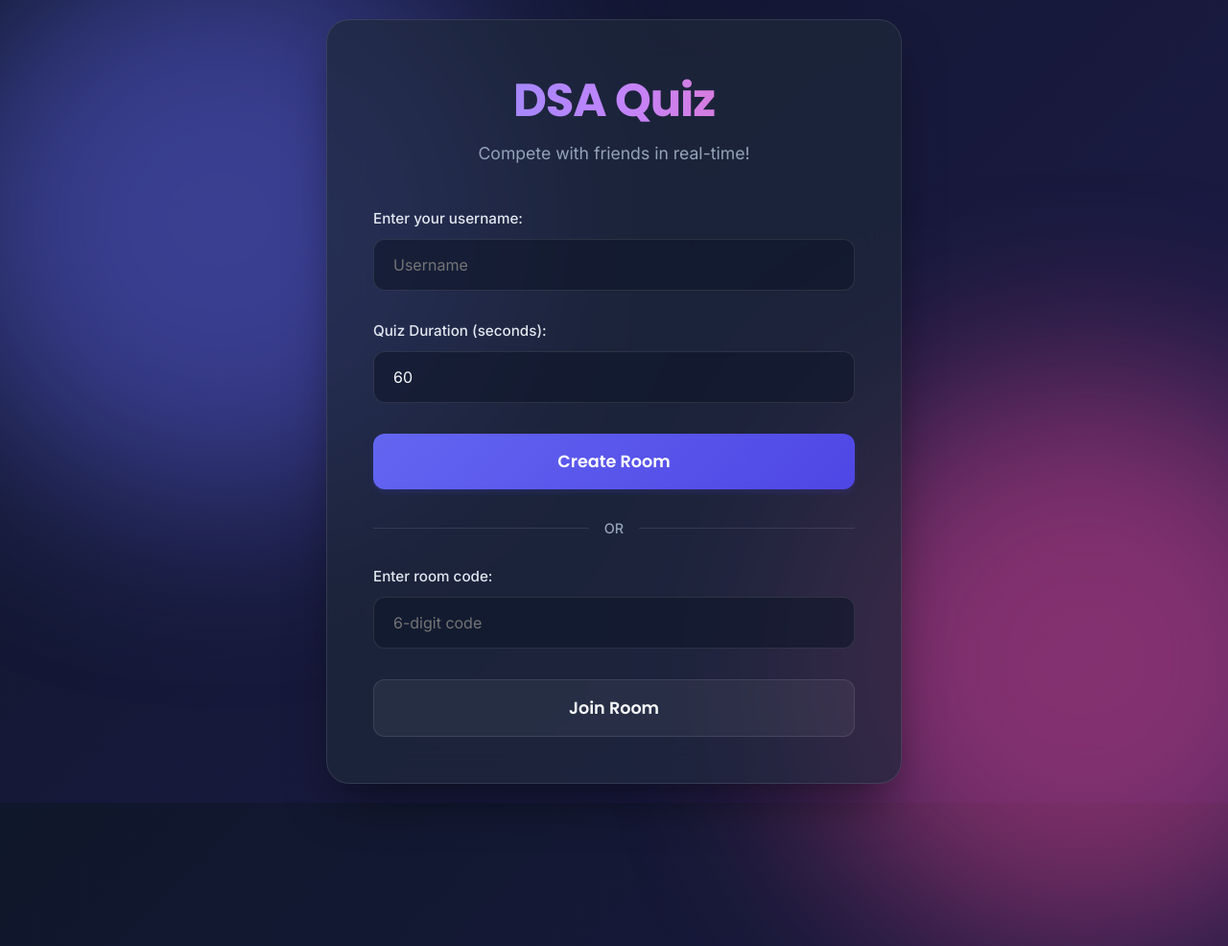
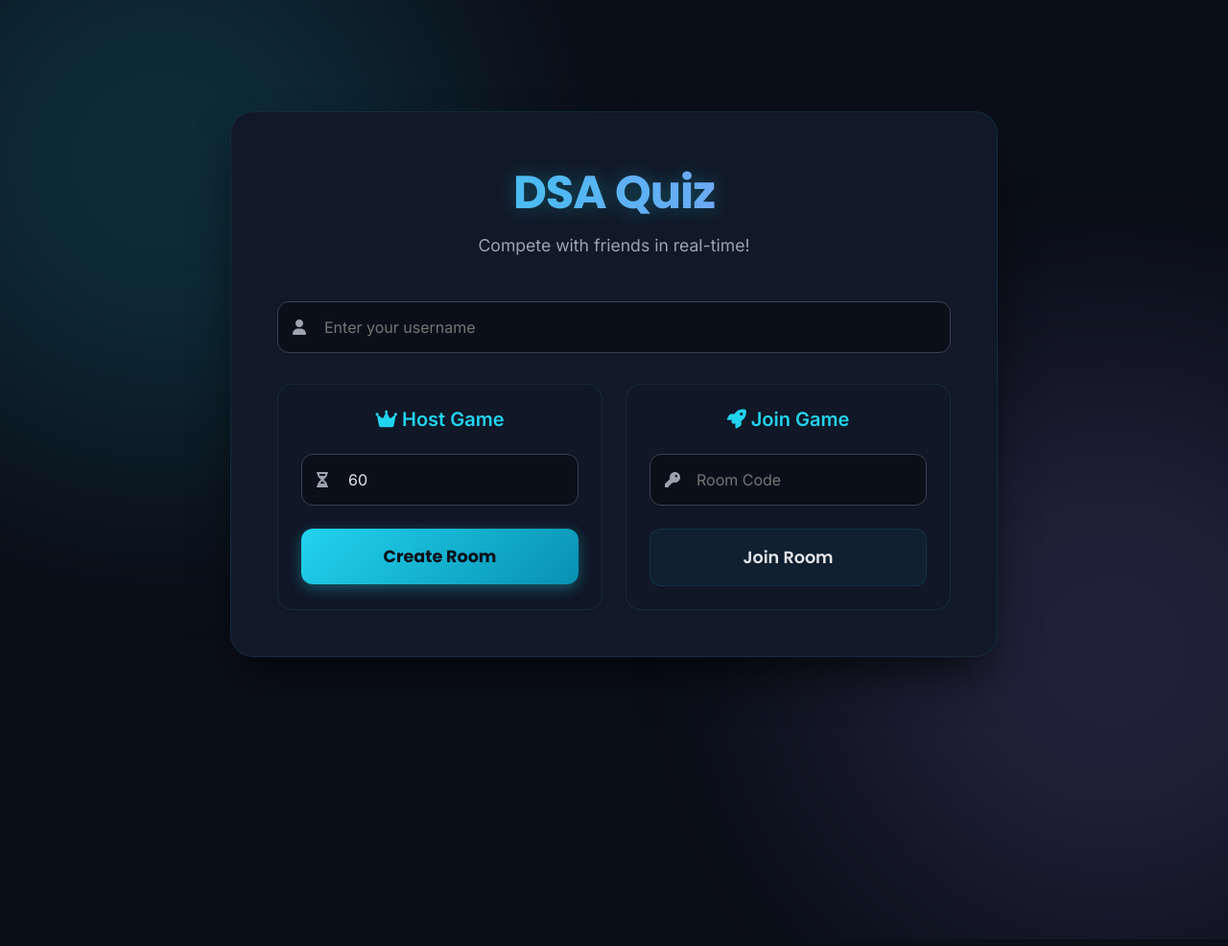
Before and after one commit to Arnab-Das41766/Code-Strikers, a Flask app: page / in a window 1280 px wide; the page is wider, and only the part inside the window is pictured. Shown: that part at 96% size. Run offline with Flask 3, Linux system fonts and the light colour scheme; some libraries are stand-ins or nearby versions.

Commit message:
Better colors

```diff
--- a/static/style.css
+++ b/static/style.css
@@ -1,17 +1,26 @@
 /* Global Variables & Reset */
 :root {
-    --primary: #6366f1;
-    --primary-dark: #4f46e5;
-    --secondary: #ec4899;
-    --accent: #8b5cf6;
-    --background-dark: #0f172a;
-    --text-light: #f8fafc;
-    --text-dim: #94a3b8;
-    --glass-bg: rgba(30, 41, 59, 0.7);
-    --glass-border: rgba(255, 255, 255, 0.1);
-    --success: #10b981;
-    --error: #ef4444;
-    --warning: #f59e0b;
+    --primary: #22D3EE;
+    /* Cyan Neon */
+    --primary-dark: #0891b2;
+    /* Darker Cyan */
+    --secondary: #A78BFA;
+    /* Soft Violet */
+    --accent: #22D3EE;
+    /* Cyan */
+    --background-dark: #0B0F19;
+    /* Deep Midnight Blue */
+    --text-light: #E5E7EB;
+    /* Off-white */
+    --text-dim: #9CA3AF;
+    /* Muted Gray */
+    --glass-bg: #111827;
+    /* Card/Panel - Dark Slate */
+    --glass-border: rgba(34, 211, 238, 0.1);
+    /* Cyan hint on borders */
+    --success: #22C55E;
+    --error: #EF4444;
+    --warning: #F59E0B;
 }
 
 * {
@@ -22,7 +31,7 @@
 }
 
 body {
-    background: linear-gradient(135deg, #0f172a 0%, #1e1b4b 100%);
+    background: var(--background-dark);
     color: var(--text-light);
     min-height: 100vh;
     display: flex;
@@ -40,22 +49,23 @@ body::after {
     width: 600px;
     height: 600px;
     border-radius: 50%;
-    filter: blur(100px);
+    filter: blur(120px);
     z-index: -1;
-    opacity: 0.5;
+    opacity: 0.15;
+    /* Subtle glow */
     animation: drift 20s infinite alternate;
 }
 
 body::before {
     background: var(--primary);
-    top: -100px;
-    left: -100px;
+    top: -150px;
+    left: -150px;
 }
 
 body::after {
     background: var(--secondary);
-    bottom: -100px;
-    right: -100px;
+    bottom: -150px;
+    right: -150px;
     animation-delay: -10s;
 }
 
@@ -74,12 +84,11 @@ body::after {
     width: 100%;
     max-width: 600px;
     background: var(--glass-bg);
-    backdrop-filter: blur(20px);
-    -webkit-backdrop-filter: blur(20px);
+    /* Solid/High Opacity Dark Slate */
     border: 1px solid var(--glass-border);
     border-radius: 24px;
     padding: 3rem;
-    box-shadow: 0 25px 50px -12px rgba(0, 0, 0, 0.5);
+    box-shadow: 0 25px 50px -12px rgba(0, 0, 0, 0.7);
     margin: 20px;
 }
 
@@ -89,12 +98,14 @@ h1 {
     font-size: 3rem;
     font-weight: 700;
     text-align: center;
-    background: linear-gradient(to right, #818cf8, #c084fc, #f472b6);
+    background: linear-gradient(to right, var(--primary), var(--secondary));
     -webkit-background-clip: text;
     background-clip: text;
     color: transparent;
     margin-bottom: 0.5rem;
     letter-spacing: -1px;
+    text-shadow: 0 0 20px rgba(34, 211, 238, 0.3);
+    /* Cyan Glow */
 }
 
 h2 {
@@ -119,7 +130,7 @@ h2 {
 
 .input-section label {
     display: block;
-    color: #e2e8f0;
+    color: var(--text-light);
     margin-bottom: 0.75rem;
     font-size: 0.95rem;
     font-weight: 500;
@@ -129,8 +140,10 @@ input[type="text"],
 input[type="number"] {
     width: 100%;
     padding: 1rem 1.25rem;
-    background: rgba(15, 23, 42, 0.6);
-    border: 1px solid var(--glass-border);
+    background: #0B0F19;
+    /* Deep Midnight for input bg */
+    border: 1px solid #374151;
+    /* Dark Gray border */
     border-radius: 12px;
     color: var(--text-light);
     font-size: 1rem;
@@ -149,7 +162,9 @@ input:focus {
     margin-top: 1rem;
 }
 
-button {
+button,
+a.primary-btn,
+a.secondary-btn {
     width: 100%;
     padding: 1rem;
     border: none;
@@ -161,27 +176,37 @@ button {
     transition: all 0.3s cubic-bezier(0.4, 0, 0.2, 1);
     position: relative;
     overflow: hidden;
+    display: block;
+    text-align: center;
+    text-decoration: none;
+    box-sizing: border-box;
 }
 
 .primary-btn {
     background: linear-gradient(135deg, var(--primary) 0%, var(--primary-dark) 100%);
-    color: white;
-    box-shadow: 0 4px 6px -1px rgba(79, 70, 229, 0.2);
+    color: #0B0F19;
+    /* Dark text on bright button for contrast */
+    box-shadow: 0 4px 15px -1px rgba(34, 211, 238, 0.4);
+    /* Cyan Shadow */
+    font-weight: 700;
 }
 
 .primary-btn:hover:not(:disabled) {
     transform: translateY(-2px);
-    box-shadow: 0 10px 15px -3px rgba(79, 70, 229, 0.3);
+    box-shadow: 0 10px 20px -3px rgba(34, 211, 238, 0.5);
+    filter: brightness(1.1);
 }
 
 .secondary-btn {
-    background: rgba(255, 255, 255, 0.05);
+    background: rgba(34, 211, 238, 0.05);
+    /* Very subtle Cyan tint */
     color: var(--text-light);
     border: 1px solid var(--glass-border);
 }
 
 .secondary-btn:hover:not(:disabled) {
-    background: rgba(255, 255, 255, 0.1);
+    background: rgba(34, 211, 238, 0.1);
+    border-color: var(--primary);
     transform: translateY(-2px);
 }
 
@@ -403,3 +429,89 @@ button:disabled {
         transform: translateY(0);
     }
 }
+
+/* Index Page specific styles */
+.card-grid {
+    display: grid;
+    grid-template-columns: 1fr 1fr;
+    gap: 1.5rem;
+    margin-top: 2rem;
+}
+
+.action-card {
+    background: rgba(17, 24, 39, 0.6);
+    border: 1px solid var(--glass-border);
+    border-radius: 16px;
+    padding: 1.5rem;
+    transition: all 0.3s ease;
+}
+
+.action-card:hover {
+    background: rgba(17, 24, 39, 0.8);
+    border-color: var(--primary);
+    transform: translateY(-5px);
+}
+
+.action-card h3 {
+    text-align: center;
+    color: var(--primary);
+    margin-bottom: 1.5rem;
+    font-size: 1.25rem;
+}
+
+.input-group {
+    position: relative;
+    margin-bottom: 1.5rem;
+}
+
+.input-group i {
+    position: absolute;
+    left: 1rem;
+    top: 50%;
+    transform: translateY(-50%);
+    color: var(--text-dim);
+    transition: color 0.3s;
+}
+
+.input-group input {
+    padding-left: 3rem;
+    /* Make room for the icon */
+}
+
+.input-group input:focus+i,
+.input-group input:focus~i {
+    color: var(--primary);
+}
+
+.or-divider {
+    text-align: center;
+    margin: 2rem 0;
+    position: relative;
+    color: var(--text-dim);
+    font-size: 0.9rem;
+    font-weight: 600;
+}
+
+.or-divider::before,
+.or-divider::after {
+    content: '';
+    position: absolute;
+    top: 50%;
+    width: 45%;
+    height: 1px;
+    background: var(--glass-border);
+}
+
+.or-divider::before {
+    left: 0;
+}
+
+.or-divider::after {
+    right: 0;
+}
+
+@media (max-width: 600px) {
+    .card-grid {
+        grid-template-columns: 1fr;
+    }
+}
--- a/templates/index.html
+++ b/templates/index.html
@@ -11,41 +11,49 @@
     <link
         href="https://fonts.googleapis.com/css2?family=Inter:wght@400;500;600&family=Poppins:wght@600;700&display=swap"
         rel="stylesheet">
+    <link rel="stylesheet" href="https://cdnjs.cloudflare.com/ajax/libs/font-awesome/6.4.0/css/all.min.css">
     <link rel="stylesheet" href="/static/style.css">
 </head>
 
 <body>
-    <div class="container">
+    <div class="container" style="max-width: 800px;">
         <h1>DSA Quiz</h1>
         <p class="subtitle">Compete with friends in real-time!</p>
 
-        <!-- Username input section -->
-        <div class="input-section">
-            <label for="username">Enter your username:</label>
-            <input type="text" id="username" placeholder="Username" maxlength="20" required>
+        <!-- Global Username Input -->
+        <div class="input-group">
+            <i class="fas fa-user"></i>
+            <input type="text" id="username" placeholder="Enter your username" maxlength="20" required>
         </div>
 
-        <!-- Quiz duration selection (for room creators) -->
-        <div class="input-section" id="duration-section">
-            <label for="duration">Quiz Duration (seconds):</label>
-            <input type="number" id="duration" value="60" min="30" max="300" required>
-        </div>
+        <div class="card-grid">
+            <!-- Host Card -->
+            <div class="action-card">
+                <h3><i class="fas fa-crown"></i> Host Game</h3>
 
-        <!-- Create room section -->
-        <div class="button-section">
-            <button id="create-room-btn" class="primary-btn">Create Room</button>
-        </div>
+                <div class="input-group">
+                    <i class="fas fa-hourglass-half"></i>
+                    <input type="number" id="duration" value="60" min="30" max="300" placeholder="Duration (sec)">
+                </div>
 
-        <!-- Join room section -->
-        <div class="divider">OR</div>
+                <button id="create-room-btn" class="primary-btn">
+                    Create Room
+                </button>
+            </div>
 
-        <div class="input-section">
-            <label for="room-code">Enter room code:</label>
-            <input type="text" id="room-code" placeholder="6-digit code" maxlength="6" pattern="[0-9]{6}">
-        </div>
+            <!-- Join Card -->
+            <div class="action-card">
+                <h3><i class="fas fa-rocket"></i> Join Game</h3>
 
-        <div class="button-section">
-            <button id="join-room-btn" class="secondary-btn">Join Room</button>
+                <div class="input-group">
+                    <i class="fas fa-key"></i>
+                    <input type="text" id="room-code" placeholder="Room Code" maxlength="6" pattern="[0-9]{6}">
+                </div>
+
+                <button id="join-room-btn" class="secondary-btn">
+                    Join Room
+                </button>
+            </div>
         </div>
 
         <!-- Error message display -->
```
Also changed, not shown: other parts of static/style.css (+15 -14 lines), templates/results.html (+6 -3 lines).
